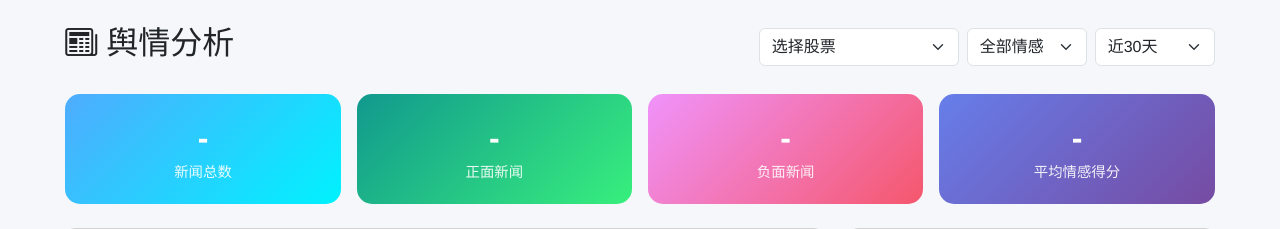
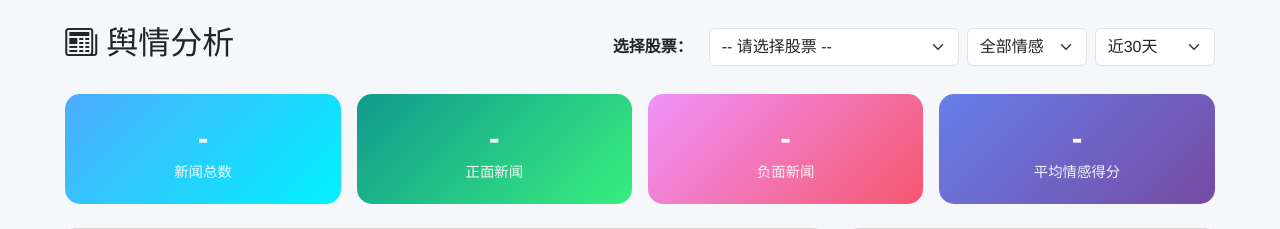
Before and after one commit to qqqqqqiu0804/stock_analysis, a Django app: page /news/ in a window 1280 px wide. Shown: the part 55-284 px from the top of the page. Run offline with Django 4.2, Linux system fonts and the light colour scheme; data that the repository does not hold is empty.

Commit message:
feat: 优化股票选择体验，添加快捷跳转按钮

```diff
--- a/templates/news/index.html
+++ b/templates/news/index.html
@@ -8,9 +8,10 @@
     <div class="col-md-11">
         <div class="d-flex justify-content-between align-items-center mb-4">
             <h2><i class="bi bi-newspaper"></i> 舆情分析</h2>
-            <div class="d-flex gap-2">
-                <select id="stockSelect" class="form-select" style="width: 200px;">
-                    <option value="">选择股票</option>
+            <div class="d-flex gap-2 align-items-center">
+                <label class="form-label mb-0 me-2"><strong>选择股票：</strong></label>
+                <select id="stockSelect" class="form-select" style="width: 250px;">
+                    <option value="">-- 请选择股票 --</option>
                 </select>
                 <select id="sentimentFilter" class="form-select" style="width: 120px;">
                     <option value="">全部情感</option>
@@ -127,7 +128,7 @@ let currentPage = 1;
 function loadStockOptions() {
     apiRequest(`${API_BASE}/stocks/list/`)
         .done(function(data) {
-            let html = '<option value="">选择股票</option>';
+            let html = '<option value="">-- 请选择股票 --</option>';
             data.results.forEach(stock => {
                 html += `<option value="${stock.stock_code}">${stock.stock_code} - ${stock.stock_name}</option>`;
             });
@@ -147,11 +148,15 @@ function loadStockOptions() {
 function loadNewsData(page = 1) {
     currentPage = page;
     const stockCode = $('#stockSelect').val();
+    const stockName = $('#stockSelect option:selected').text();
     const sentiment = $('#sentimentFilter').val();
     const days = $('#daysFilter').val();
 
     if (!stockCode) {
         showEmpty('newsTableBody', '请先选择股票');
+        $('#sentimentChart').html('<div class="empty-state"><i class="bi bi-graph-up"></i><p>请先选择股票</p></div>');
+        $('#sentimentPie').html('<div class="empty-state"><i class="bi bi-pie-chart"></i><p>请先选择股票</p></div>');
+        $('#wordCloudChart').html('<div class="empty-state"><i class="bi bi-cloud"></i><p>请先选择股票</p></div>');
         return;
     }
 
--- a/templates/stocks/index.html
+++ b/templates/stocks/index.html
@@ -99,6 +99,12 @@ function loadStockList() {
                             <button class="btn btn-sm btn-outline-primary" onclick="showKline('${stock.stock_code}', '${stock.stock_name}')">
                                 <i class="bi bi-graph-up"></i> K线图
                             </button>
+                            <a href="/news/?stock_code=${stock.stock_code}" class="btn btn-sm btn-outline-success">
+                                <i class="bi bi-newspaper"></i> 舆情
+                            </a>
+                            <a href="/analysis/?stock_code=${stock.stock_code}" class="btn btn-sm btn-outline-warning">
+                                <i class="bi bi-search"></i> 分析
+                            </a>
                             <button class="btn btn-sm btn-outline-info" onclick="showDetail('${stock.stock_code}')">
                                 <i class="bi bi-info-circle"></i> 详情
                             </button>
```
Also changed, not shown: templates/analysis/index.html (+5 -4 lines).
